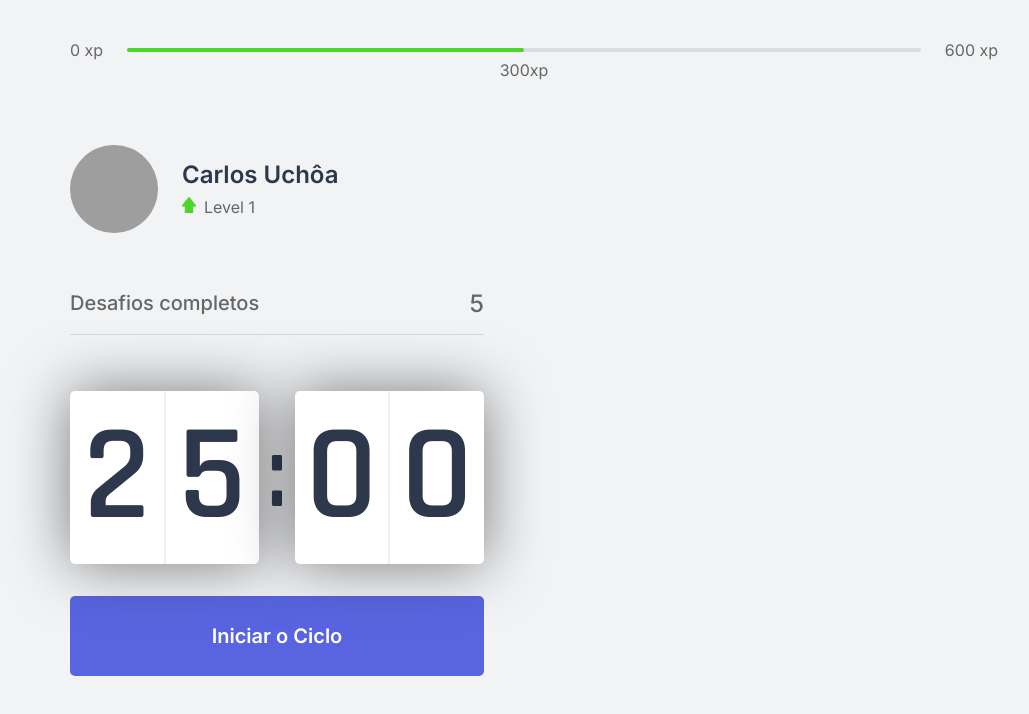
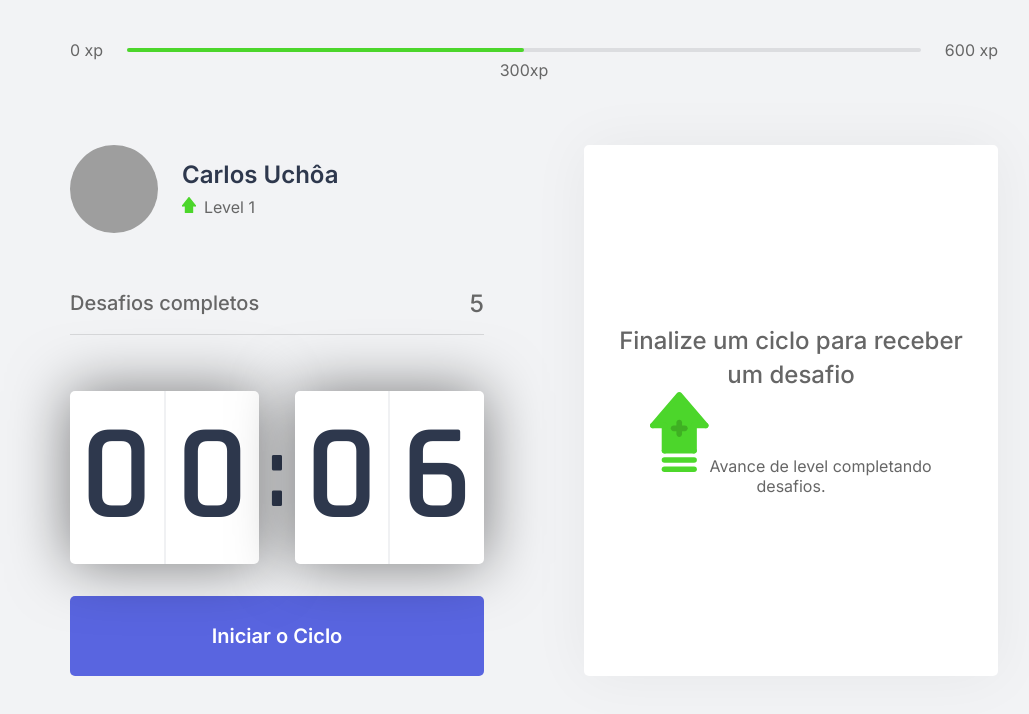
Before and after one commit to uchoamaster/NLW-04, a Next.js app in the folder moveit-next/: page / in a window 1280 px wide. Shown: the top 714 px of the page, without its empty margins (106-1135 px from the left). Built offline with nearby package versions, Linux system fonts and the light colour scheme; grey boxes are pictures that could not be loaded.

Commit message:
finalizando o contador e iniciando o challengebox

```diff
--- /dev/null
+++ b/moveit-next/src/components/ChallengeBox.tsx
@@ -0,0 +1,17 @@
+import styles from '../styles/components/ChallengeBox.module.css';
+
+export function ChallengeBox() {
+
+    return (
+        <div className={styles.challengeBoxContainer}>
+            <div className={styles.challengeNotActive}>
+                <strong>
+                    Finalize um ciclo para receber um desafio</strong>
+                    <p>
+                        <img src="icons/level-up.svg" alt="Level Up"/>
+                        Avance de level completando desafios.
+                    </p>
+            </div>
+        </div>
+    )
+}
--- a/moveit-next/src/components/Countdown.tsx
+++ b/moveit-next/src/components/Countdown.tsx
@@ -4,8 +4,9 @@
 let countdownTimeout: NodeJS.Timeout;
 
 export default function Countdown() {
-  const [time, setTime] = useState(25 * 60);
+  const [time, setTime] = useState(0.1 * 60);
   const [isActive, setIsActive] = useState(false);
+  const [hasFinished, setHasFinished] = useState(false);
 
   const minutes = Math.floor(time / 60);
   const seconds = time % 60;
@@ -20,7 +21,7 @@
   function resetCountdown() {
     clearTimeout(countdownTimeout);
     setIsActive(false);
-    setTime(25 * 60);
+    setTime(0.1 * 60);
   }
 
   useEffect(() => {
@@ -28,6 +29,9 @@
       countdownTimeout = setTimeout(() => {
         setTime(time - 1);
       }, 1000);
+    } else if(isActive && time === 0) {
+      setHasFinished(true);
+      setIsActive(false);
     }
   }, [isActive, time]);
 
@@ -45,8 +49,19 @@
         </div>
       </div>
 
+    { hasFinished ? (
 
-      { isActive ? (
+       <button
+       disabled
+       className={styles.countdownButton}
+     >
+       Ciclo encerrado
+
+     </button>
+
+    ) : (
+      <>
+          { isActive ? (
         <button
           type="button"
           className={`${styles.countdownButton} ${styles.countdownButtonActive}`}
@@ -69,6 +84,18 @@
         )
         }
 
+      </>
+
+    )
+
+
+  }
+
+    {/* { hasFinished ? (
+      <p> Terminou ...</p>
+    ) : null } */}
+
+
 
     </div>
   );
--- a/moveit-next/src/pages/index.tsx
+++ b/moveit-next/src/pages/index.tsx
@@ -4,6 +4,7 @@
 import Profile from "../components/Profile";
 import Head from "next/head";
 import styles from "../styles/pages/Home.module.css";
+import { ChallengeBox } from "../components/ChallengeBox";
 
 export default function Home() {
   return (
@@ -18,7 +19,9 @@
           <CompletedChallenges />
           <Countdown />
         </div>
-        <div></div>
+        <div>
+          <ChallengeBox />
+        </div>
       </section>
     </div>
   )
--- /dev/null
+++ b/moveit-next/src/styles/components/ChallengeBox.module.css
@@ -0,0 +1,24 @@
+.challengeBoxContainer {
+height: 100%;
+background: var(--white);
+border-radius: 5px;
+box-shadow: 0 0 60px rgba(0, 0, 0, 0.05);
+padding: 1.5rem 2rem;
+display: flex;
+flex-direction: column;
+align-items: center;
+justify-content:center;
+text-align: center;
+}
+
+.challengeNotActive {
+display: flex;
+flex-direction: column;
+align-items: center;
+}
+
+.challengeNotActive strong {
+    font-size: 1.5rem;
+    font-weight: 500;
+    line-height: 1.4;
+}
--- a/moveit-next/src/styles/components/Countdown.module.css
+++ b/moveit-next/src/styles/components/Countdown.module.css
@@ -52,7 +52,7 @@
   transition: 0.2s;
 }
 
-.countdownButton:hover {
+.countdownButton:not([disabled]):hover {
   background: var(--blue-dark);
 }
 
@@ -61,7 +61,13 @@
   background-color: var(--white);
   color: var(--title);
 }
-.countdownButtonActive:hover {
+.countdownButtonActive:not([disabled]):hover {
   background-color: var(--red);
   color: var(--white);
 }
+
+.countdownButton:disabled {
+  background: var(--white) ;
+  color: var(--text);
+  cursor: not-allowed;
+}
```
